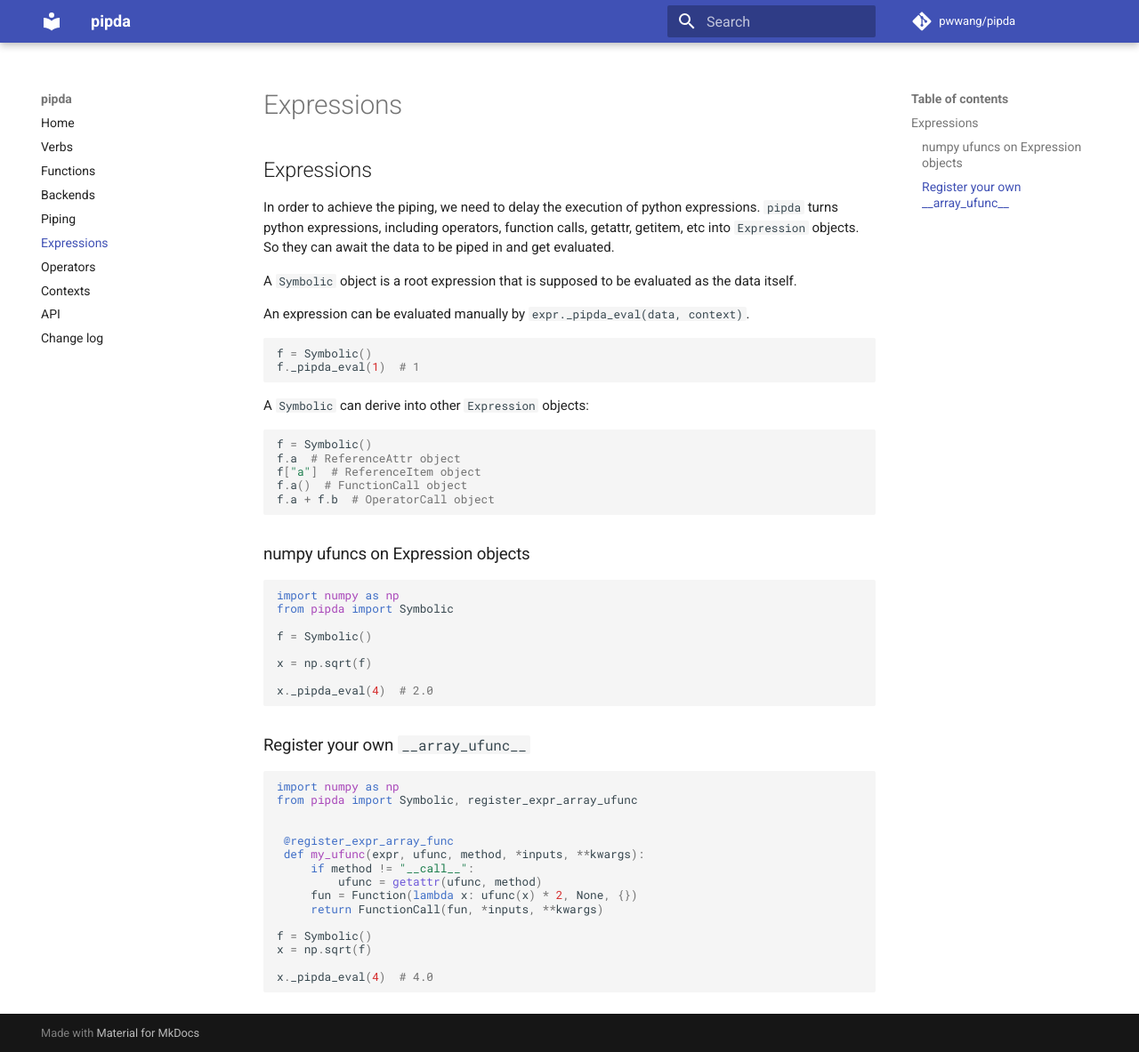
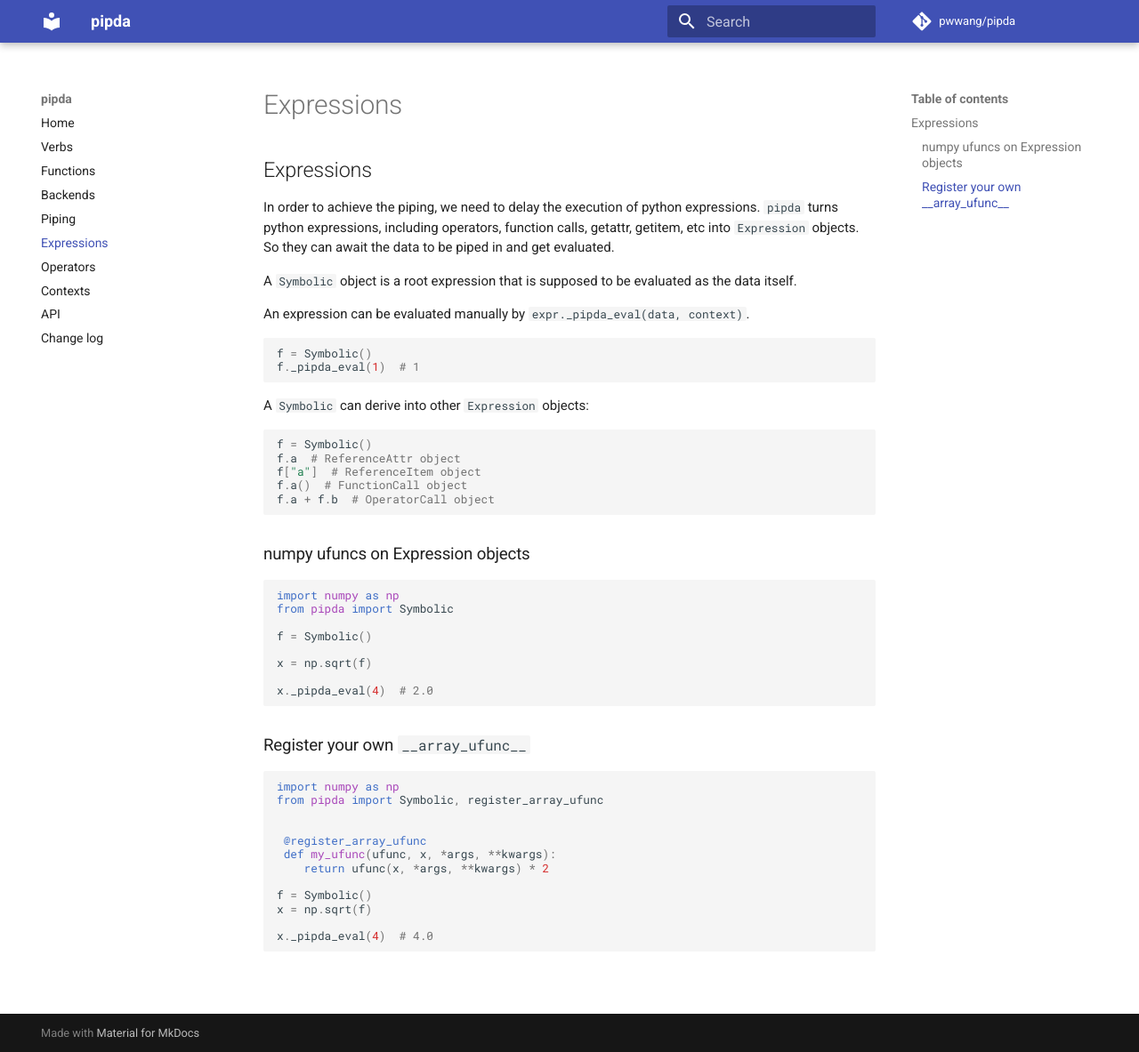
Before and after one commit to pwwang/pipda, an MkDocs documentation site: the page built from docs/expressions.md, in a window 1280 px wide and 1183 px high. Shown: the whole window at 89% size. Built offline with MkDocs 1.6.1 and Material for MkDocs 9.7.7, drawn with Linux system fonts in a browser that asks for light colours; comment, search, counter and statistics services are not loaded.

Commit message:
0.11.0 (#44)
* 💥 Simplify register_expr_array_func and rename it to register_array_ufunc

* 🔖 0.11.0

* 📝 [0.11.0] Update docs

* 👷 [0.11.0] Use v3 actions

* 👷 [0.11.0] Use v3 actions

````diff
--- a/docs/expressions.md
+++ b/docs/expressions.md
@@ -39,15 +39,12 @@ x._pipda_eval(4)  # 2.0
 
 ```python
 import numpy as np
-from pipda import Symbolic, register_expr_array_ufunc
+from pipda import Symbolic, register_array_ufunc
 
 
- @register_expr_array_func
- def my_ufunc(expr, ufunc, method, *inputs, **kwargs):
-     if method != "__call__":
-         ufunc = getattr(ufunc, method)
-     fun = Function(lambda x: ufunc(x) * 2, None, {})
-     return FunctionCall(fun, *inputs, **kwargs)
+ @register_array_ufunc
+ def my_ufunc(ufunc, x, *args, **kwargs):
+    return ufunc(x, *args, **kwargs) * 2
 
 f = Symbolic()
 x = np.sqrt(f)
--- a/pipda/__init__.py
+++ b/pipda/__init__.py
@@ -1,5 +1,5 @@
 from .context import Context, ContextBase
-from .expression import Expression, register_expr_array_func
+from .expression import Expression, register_array_ufunc
 from .function import FunctionCall, register_func
 from .operator import Operator, OperatorCall, register_operator
 from .reference import ReferenceAttr, ReferenceItem
@@ -8,7 +8,7 @@ from .utils import evaluate_expr
 from .verb import VerbCall, register_verb
 from .piping import register_piping, _patch_default_classes
 
-__version__ = "0.10.0"
+__version__ = "0.11.0"
 
 register_piping(">>")
 _patch_default_classes()
--- a/pyproject.toml
+++ b/pyproject.toml
@@ -1,6 +1,6 @@
 [tool.poetry]
 name = "pipda"
-version = "0.10.0"
+version = "0.11.0"
 readme = "README.md"
 description = "A framework for data piping in python"
 authors = ["pwwang <pwwang@pwwang.com>"]
````
Also changed, not shown: docs/CHANGELOG.md (+4 -0 lines), 3 other files.
